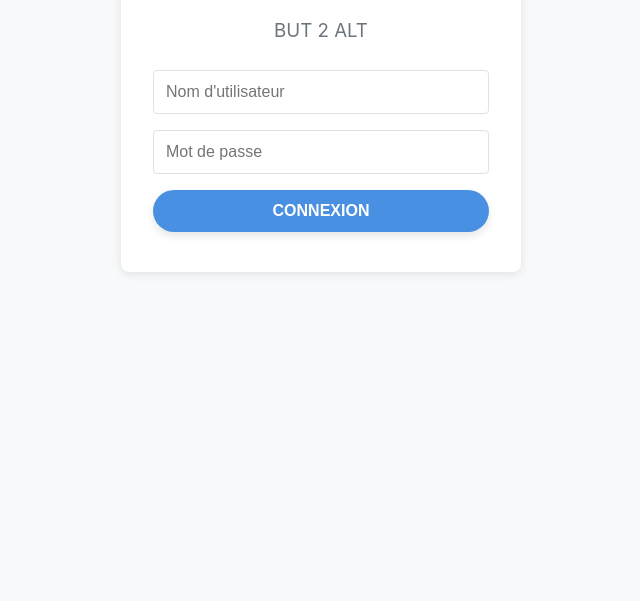
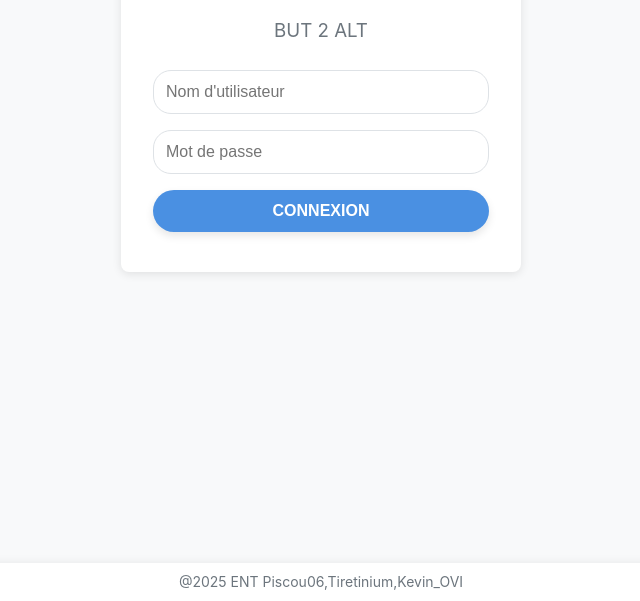
Before and after one commit to ENIV-ENT/ENIV, a website with bundled scripts: page public/index.html in a window 1280 px wide. Shown: the part 199-800 px from the top of the page, without its empty margins (319-959 px from the left). Built offline with nearby package versions, Linux system fonts and the light colour scheme; files whose address does not match are found by name.

Commit message:
Animation page connexion  et mention d'un copyright

```diff
--- a/public/css/style.css
+++ b/public/css/style.css
@@ -43,28 +43,46 @@ body {
   background: white;
   border-radius: 8px;
   box-shadow: 0 2px 10px rgba(0, 0, 0, 0.1);
+  animation: ApparitionBouton 1s ease-in-out;
 }
 
 .login-container h1 {
   text-align: center;
   margin-bottom: 2rem;
   color: var(--primary);
+  animation: ApparitionBouton 1s ease-in-out;
 }
 .login-container h3 {
   text-align: center;
   margin-bottom: 1.5rem;
   color: var(--secondary);
   font-weight: 400;
+  animation: ApparitionBouton 1s ease-in-out;
 }
 #login-form input {
   width: 100%;
   padding: 0.75rem;
   margin-bottom: 1rem;
   border: 1px solid var(--border);
-  border-radius: 4px;
+  border-radius: 18px;
   font-size: 1rem;
+  animation: ApparitionBouton 1s ease-in-out;
 }
-
+#Copyright {
+  text-align: center;
+  color: var(--secondary);
+  font-size: 0.875rem;
+  font-weight: 400;
+  animation: ApparitionBouton 1s ease-in-out;
+  position: fixed;
+  left: 0;
+  right: 0;
+  bottom: 0;
+  background: white;
+  padding: 0.5rem 0;
+  z-index: 999;
+  box-shadow: 0 -2px 8px rgba(0,0,0,0.05);
+}
 /* Style de base du bouton */
 #login-form button {
   width: 100%;
@@ -80,7 +98,7 @@ body {
     box-shadow ease-in-out 0.3s, scale 1.7s ease-in-out;
   text-transform: uppercase;
   box-shadow: 0 4px 8px rgba(0, 0, 0, 0.1);
-  animation: ApparitionBouton 1.6s ease-in-out;
+  animation: ApparitionBouton 2.7s ease-in-out;
 }
 /* Effet au survol */
 #login-form button:hover {
--- a/public/index.html
+++ b/public/index.html
@@ -19,5 +19,6 @@
     </div>
 
     <script type="module" src="/js/pages/login.js"></script>
+    <label id="Copyright">@2025 ENT Piscou06,Tiretinium,Kevin_OVI</label>
   </body>
 </html>
--- a/public/js/pages/login.js
+++ b/public/js/pages/login.js
@@ -40,7 +40,7 @@ async function init() {
       loginError.textContent = data.error;
       boiteMotDePasse.style.borderColor = "red";
       boiteNomUtilisateur.style.borderColor = "red";
-    }  else {
+    } else {
       loginError.textContent = "";
       if (data.role === "admin") {
         window.location.href = "/admin/dashboard";
```
